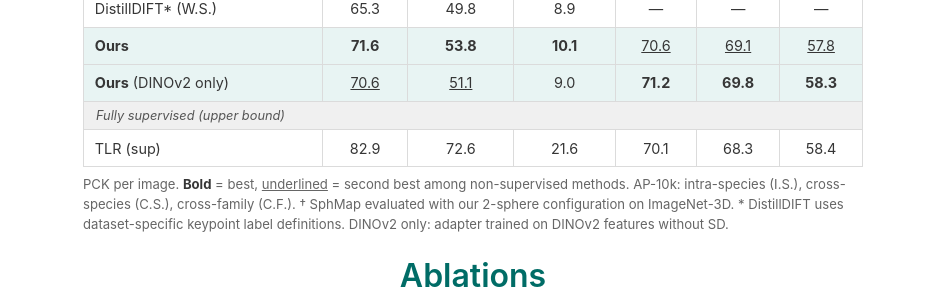
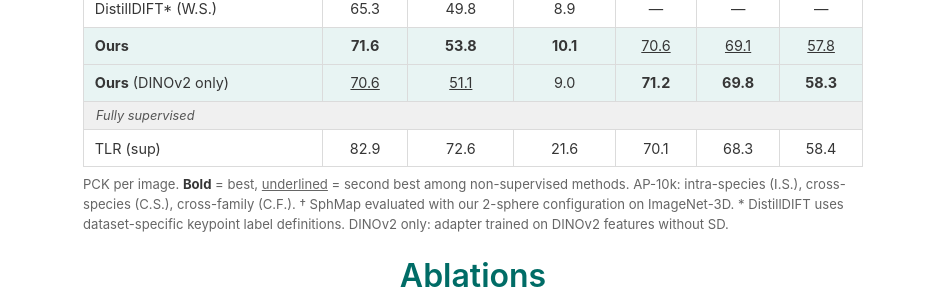
Before and after one commit to GenIntel/genintel.github.io, a Jekyll site: the page built from DIY-SC.md, in a window 1280 px wide and 900 px high, scrolled down 3122 px. Shown: the part 152-452 px from the top of the window, without its empty margins (167-1112 px from the left). Built offline with Jekyll 4.4.1, drawn with Linux system fonts in a browser that asks for light colours; nearby versions of some CDN libraries; library files that are not in the unit come from our copies; a style sheet for code colours, icons or effects is not loaded.

Commit message:
Update DIY-SC.

```diff
--- a/_layouts/project_diysc.html
+++ b/_layouts/project_diysc.html
@@ -243,7 +243,7 @@
                   <td><strong>71.2</strong></td><td><strong>69.8</strong></td><td><strong>58.3</strong></td>
                 </tr>
                 <tr style="background: #f0f0f0;">
-                  <td colspan="7" style="text-align:left; font-size:0.8rem; color:#555; padding: 0.25rem 0.75rem; font-style:italic;">Fully supervised (upper bound)</td>
+                  <td colspan="7" style="text-align:left; font-size:0.8rem; color:#555; padding: 0.25rem 0.75rem; font-style:italic;">Fully supervised</td>
                 </tr>
                 <tr><td style="text-align:left;">TLR (sup)</td><td>82.9</td><td>72.6</td><td>21.6</td><td>70.1</td><td>68.3</td><td>58.4</td></tr>
               </tbody>
```
